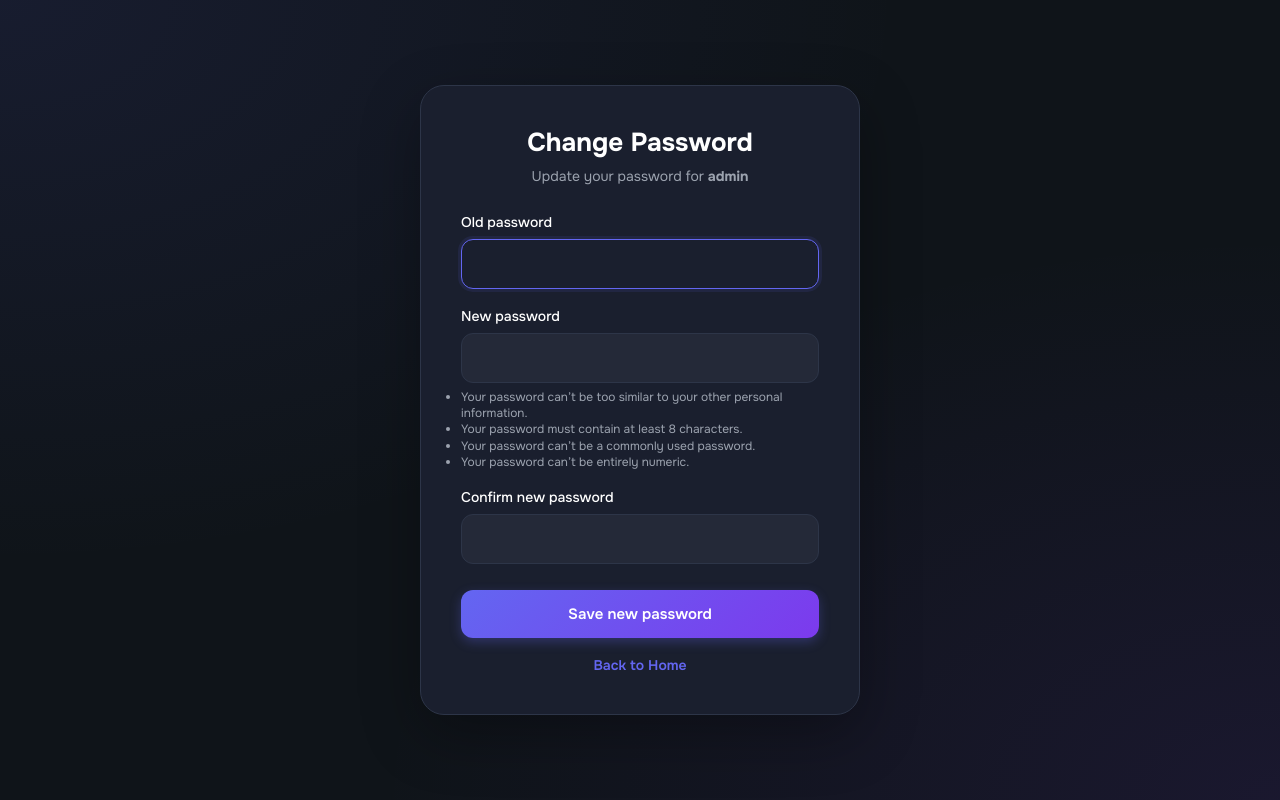
After one commit to ZuhriddinRW/Django-Blog-Site, a Django app: page /password/change/ in a window 1280 px wide. The commit adds this page. Run offline with Django 4.2, Linux system fonts and the light colour scheme; a user stored in the database is signed in.

Commit message:
password change

```diff
--- a/accounts/urls.py
+++ b/accounts/urls.py
@@ -1,9 +1,28 @@
 from django.urls import path
+from django.contrib.auth import views as auth_views
+
 from .views import *
 
 urlpatterns = [
     path ( 'signup/', sign_up, name='signup' ),
     path ( 'signin/', sign_in, name='signin' ),
     path ( 'signout/', sign_out, name='signout' ),
+
+    # Password change (requires login)
+    path(
+        'password/change/',
+        auth_views.PasswordChangeView.as_view(
+            template_name='Authentication/password_change.html',
+            success_url='/password/change/done/',
+        ),
+        name='password_change',
+    ),
+    path(
+        'password/change/done/',
+        auth_views.PasswordChangeDoneView.as_view(
+            template_name='Authentication/password_change_done.html'
+        ),
+        name='password_change_done',
+    ),
     path ( '', home, name='home' )
 ]
--- /dev/null
+++ b/templates/Authentication/password_change.html
@@ -0,0 +1,206 @@
+<!DOCTYPE html>
+<html lang="en">
+<head>
+    <meta charset="UTF-8">
+    <meta name="viewport" content="width=device-width, initial-scale=1.0">
+    <title>Change Password</title>
+    <link rel="preconnect" href="https://fonts.googleapis.com">
+    <link rel="preconnect" href="https://fonts.gstatic.com" crossorigin>
+    <link href="https://fonts.googleapis.com/css2?family=Onest:wght@400;500;600;700&display=swap" rel="stylesheet">
+
+    <style>
+        * { margin: 0; padding: 0; box-sizing: border-box; }
+
+        :root {
+            --bg-dark: #0f1419;
+            --bg-card: #1a1f2e;
+            --bg-input: #242938;
+            --text-primary: #ffffff;
+            --text-secondary: #9ca3af;
+            --accent: #6366f1;
+            --accent-hover: #7c3aed;
+            --border: #2d3548;
+            --error: #ef4444;
+            --success: #10b981;
+        }
+
+        body {
+            font-family: 'Onest', -apple-system, BlinkMacSystemFont, 'Segoe UI', sans-serif;
+            background: var(--bg-dark);
+            color: var(--text-primary);
+            min-height: 100vh;
+            display: flex;
+            align-items: center;
+            justify-content: center;
+            padding: 20px;
+            background-image:
+                radial-gradient(at 0% 0%, rgba(99, 102, 241, 0.1) 0px, transparent 50%),
+                radial-gradient(at 100% 100%, rgba(124, 58, 237, 0.1) 0px, transparent 50%);
+        }
+
+        .container { width: 100%; max-width: 440px; }
+
+        .card {
+            background: var(--bg-card);
+            border-radius: 24px;
+            padding: 40px;
+            box-shadow: 0 20px 60px rgba(0, 0, 0, 0.3);
+            border: 1px solid var(--border);
+        }
+
+        h1 {
+            font-size: 26px;
+            font-weight: 700;
+            margin-bottom: 8px;
+            text-align: center;
+        }
+
+        .subtitle {
+            color: var(--text-secondary);
+            text-align: center;
+            font-size: 14px;
+            margin-bottom: 28px;
+        }
+
+        .form-group { margin-bottom: 18px; }
+
+        label {
+            display: block;
+            margin-bottom: 8px;
+            font-weight: 500;
+            font-size: 14px;
+        }
+
+        input[type="password"] {
+            width: 100%;
+            padding: 14px 16px;
+            background: var(--bg-input);
+            border: 1px solid var(--border);
+            border-radius: 12px;
+            color: var(--text-primary);
+            font-size: 15px;
+            font-family: inherit;
+            transition: all 0.2s ease;
+            outline: none;
+        }
+
+        input[type="password"]:focus {
+            border-color: var(--accent);
+            background: var(--bg-card);
+            box-shadow: 0 0 0 3px rgba(99, 102, 241, 0.1);
+        }
+
+        .btn {
+            width: 100%;
+            padding: 14px;
+            background: linear-gradient(135deg, var(--accent), var(--accent-hover));
+            color: white;
+            border: none;
+            border-radius: 12px;
+            font-size: 15px;
+            font-weight: 600;
+            font-family: inherit;
+            cursor: pointer;
+            transition: all 0.2s ease;
+            box-shadow: 0 4px 12px rgba(99, 102, 241, 0.3);
+            margin-top: 8px;
+        }
+
+        .btn:hover {
+            transform: translateY(-2px);
+            box-shadow: 0 8px 20px rgba(99, 102, 241, 0.4);
+        }
+
+        .btn:active { transform: translateY(0); }
+
+        .helper {
+            margin-top: 18px;
+            text-align: center;
+            font-size: 14px;
+            color: var(--text-secondary);
+        }
+
+        .link {
+            color: var(--accent);
+            text-decoration: none;
+            font-weight: 600;
+        }
+        .link:hover { color: var(--accent-hover); }
+
+        .error-box {
+            background: rgba(239, 68, 68, 0.08);
+            border: 1px solid rgba(239, 68, 68, 0.35);
+            color: #fecaca;
+            border-radius: 12px;
+            padding: 12px 14px;
+            margin-bottom: 16px;
+            font-size: 14px;
+            line-height: 1.35;
+        }
+
+        .field-errors {
+            margin-top: 6px;
+            color: #fecaca;
+            font-size: 13px;
+        }
+
+        .helptext {
+            margin-top: 6px;
+            color: var(--text-secondary);
+            font-size: 12px;
+            line-height: 1.35;
+        }
+    </style>
+</head>
+<body>
+    <div class="container">
+        <div class="card">
+            <h1>Change Password</h1>
+            <p class="subtitle">Update your password for <strong>{{ user.username }}</strong></p>
+
+            {% if form.non_field_errors %}
+                <div class="error-box">
+                    {{ form.non_field_errors }}
+                </div>
+            {% endif %}
+
+            <form method="post">
+                {% csrf_token %}
+
+                <div class="form-group">
+                    <label for="id_old_password">Old password</label>
+                    {{ form.old_password }}
+                    {% if form.old_password.errors %}
+                        <div class="field-errors">{{ form.old_password.errors }}</div>
+                    {% endif %}
+                </div>
+
+                <div class="form-group">
+                    <label for="id_new_password1">New password</label>
+                    {{ form.new_password1 }}
+                    {% if form.new_password1.help_text %}
+                        <div class="helptext">{{ form.new_password1.help_text|safe }}</div>
+                    {% endif %}
+                    {% if form.new_password1.errors %}
+                        <div class="field-errors">{{ form.new_password1.errors }}</div>
+                    {% endif %}
+                </div>
+
+                <div class="form-group">
+                    <label for="id_new_password2">Confirm new password</label>
+                    {{ form.new_password2 }}
+                    {% if form.new_password2.errors %}
+                        <div class="field-errors">{{ form.new_password2.errors }}</div>
+                    {% endif %}
+                </div>
+
+                <button type="submit" class="btn">Save new password</button>
+            </form>
+
+            <p class="helper">
+                <a class="link" href="{% url 'home' %}">Back to Home</a>
+            </p>
+        </div>
+    </div>
+</body>
+</html>
```
Also changed, not shown: templates/Authentication/password_change_done.html (added, +75 -0 lines), templates/home.html (+160 -6 lines), db.sqlite3.
